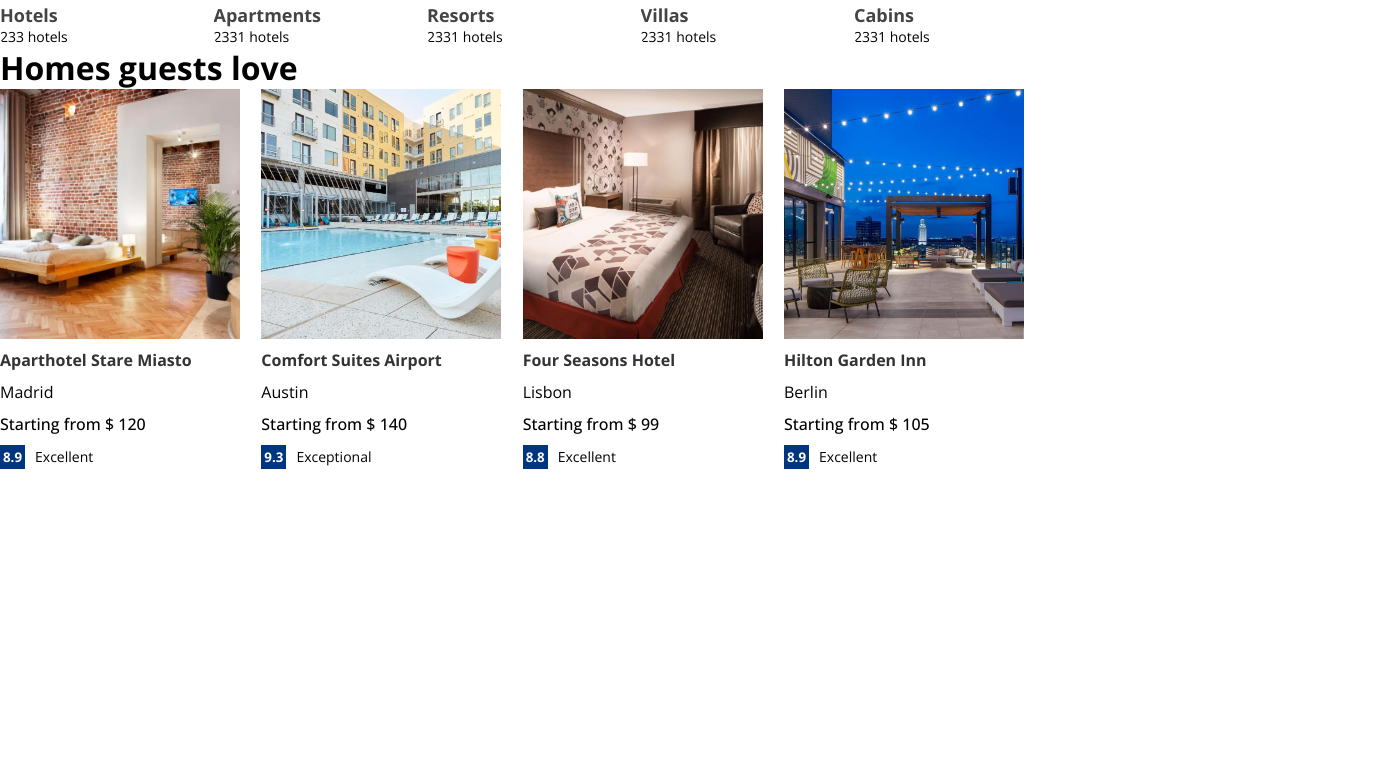
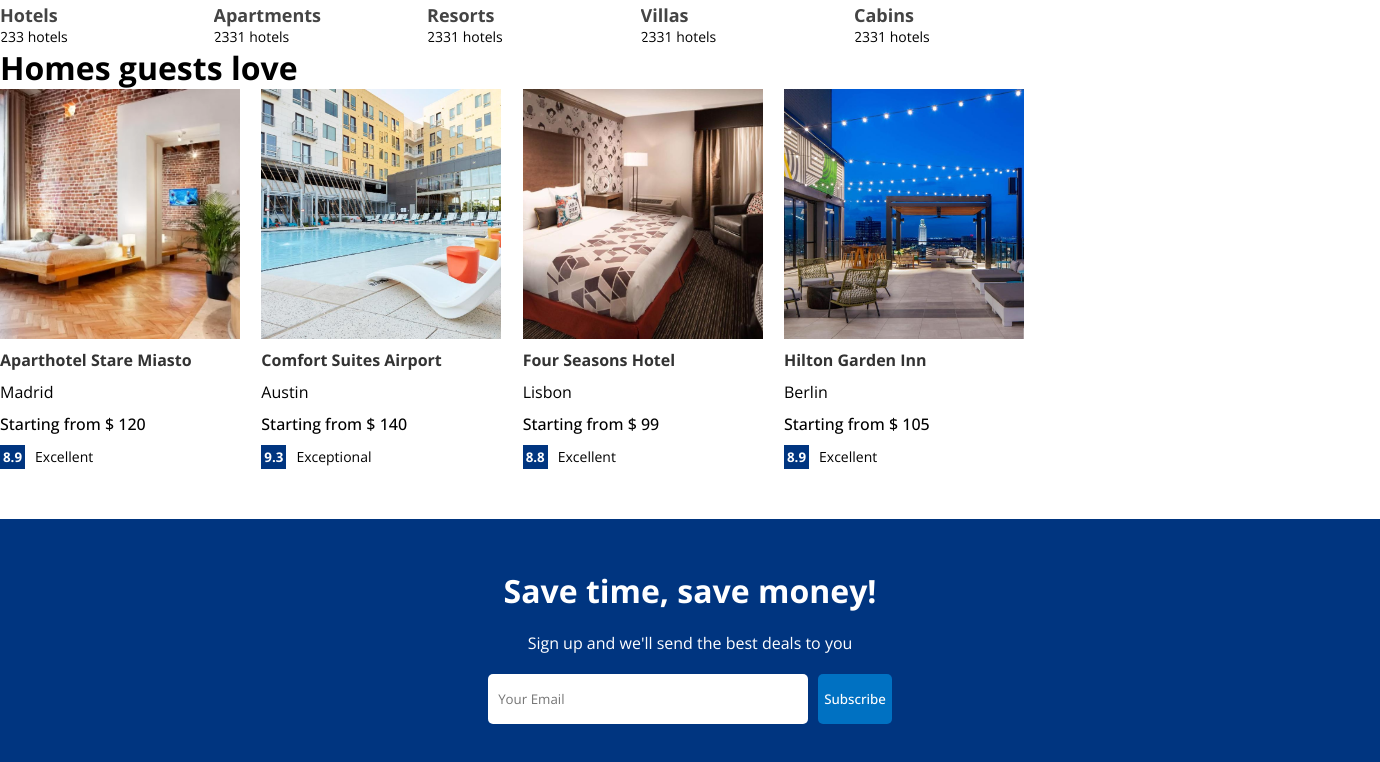
Before and after one commit to FX16212/RJS301x_Assignment, a React (Create React App) app: page / in a window 1280 px wide. Shown: the part 838-1600 px from the top of the page, 1380 px wide, since content can reach past the window. Before the commit the page ends 1307 px from the top, so only its background shows below. Built offline with nearby package versions, Linux system fonts and the light colour scheme.

Commit message:
Add MailList Component

```diff
--- /dev/null
+++ b/src/components/MailList/MailList.css
@@ -0,0 +1,30 @@
+.mail{
+  width: 100%;
+  margin-top: 50px;
+  background-color: #003580;
+  color: white;
+  display: flex;
+  flex-direction: column;
+  align-items: center;
+  gap: 20px;
+  padding: 50px;
+}
+
+.mailInputContainer>input{
+  width: 300px;
+  height: 30px;
+  padding: 10px;
+  border: none;
+  margin-right: 10px;
+  border-radius: 5px;
+}
+
+.mailInputContainer>button{
+  height: 50px;
+  background-color: #0071c2;
+  color: white;
+  font-weight: 500;
+  border: none;
+  border-radius: 5px;
+  cursor: pointer;
+}
--- /dev/null
+++ b/src/components/MailList/MailList.jsx
@@ -0,0 +1,18 @@
+import './MailList.css';
+
+const MailList = () => {
+	return (
+		<div className="mail">
+			<h1 className="mailTitle">Save time, save money!</h1>
+			<span className="mailDesc">
+				Sign up and we'll send the best deals to you
+			</span>
+			<div className="mailInputContainer">
+				<input type="text" placeholder="Your Email" />
+				<button>Subscribe</button>
+			</div>
+		</div>
+	);
+};
+
+export default MailList;
--- a/src/components/hotelList/HotelList.jsx
+++ b/src/components/hotelList/HotelList.jsx
@@ -1,6 +1,12 @@
 import './HotelList.css';
 import hotel_list from '../../data/hotel_list';
-const FeaturedProperties = () => {
+import { useNavigate } from 'react-router-dom';
+
+const HotelList = () => {
+	const navigate = useNavigate();
+	const handleDetail = () => {
+		navigate(`/detail`);
+	};
 	return (
 		<div className="hotelList">
 			{hotel_list.map((hotel, index) => {
@@ -8,7 +14,9 @@
 					<div key={index}>
 						<div className="hotelListItem">
 							<img src={hotel.image_url} alt="" className="hotelListImg" />
-							<span className="hotelListName">{hotel.name}</span>
+							<span onClick={handleDetail} className="hotelListName">
+								{hotel.name}
+							</span>
 							<span className="hotelListCity">{hotel.city}</span>
 							<span className="hotelListPrice">
 								Starting from $ {hotel.price}
@@ -25,4 +33,4 @@
 	);
 };
 
-export default FeaturedProperties;
+export default HotelList;
--- a/src/pages/home/Home.jsx
+++ b/src/pages/home/Home.jsx
@@ -3,6 +3,7 @@
 import Navbar from '../../components/navbar/Navbar';
 import TypeOfHotels from '../../components/typeOfHotels/TypeOfHotels';
 import HotelList from '../../components/hotelList/HotelList';
+import MailList from '../../components/MailList/MailList';
 
 const Home = () => {
 	return (
@@ -15,6 +16,7 @@
 				<TypeOfHotels />
 				<h1 className="homeTitle">Homes guests love</h1>
 				<HotelList />
+				<MailList />
 			</div>
 		</div>
 	);
```
